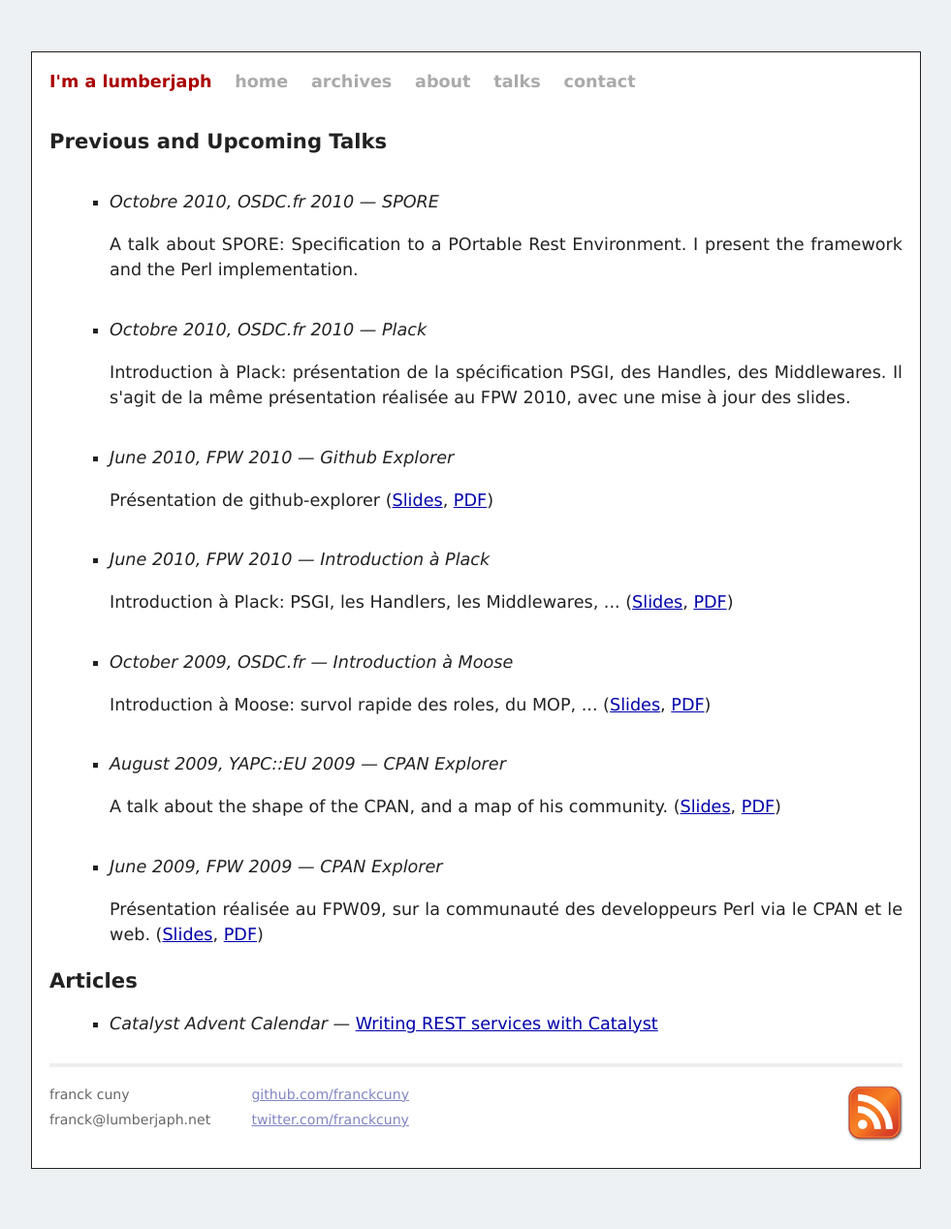
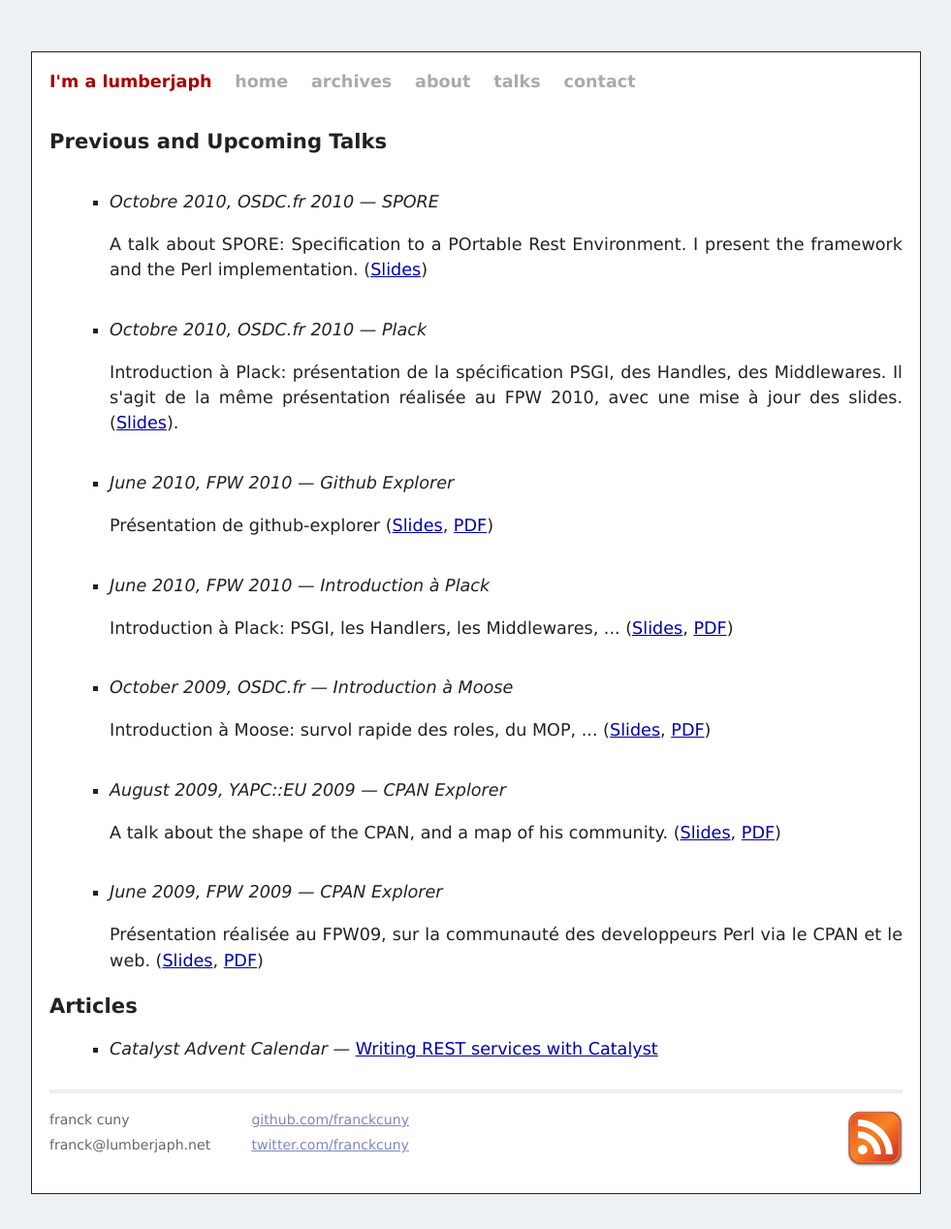
Before and after one commit to jacomyal/franckcuny.github.com, a Jekyll site: the page built from talks/index.html, in a window 1280 px wide. Shown: the whole page at 97% size, without its empty margins (149-1130 px from the left). Built offline with Jekyll 4.4.1, drawn with Linux system fonts in a browser that asks for light colours; some web fonts are replaced; before the commit the page ends 1241 px from its top, so only the background shows below that.

Commit message:
update talks

```diff
--- a/talks/index.html
+++ b/talks/index.html
@@ -7,13 +7,13 @@
   <li><article itemscope itemtype="http://data-vocabulary.org/Event" class="talk">
       <em itemprop="summary">Octobre 2010, OSDC.fr 2010 &#8212; SPORE</em>
       <p itemprop="description" class="talkdesc">
-        A talk about SPORE: Specification to a POrtable Rest Environment. I present the framework and the Perl implementation.
+        A talk about SPORE: Specification to a POrtable Rest Environment. I present the framework and the Perl implementation. (<a href="http://www.slideshare.net/franckcuny/spore">Slides</a>)
       </p>
   </article></li>
   <li><article itemscope itemtype="http://data-vocabulary.org/Event" class="talk">
       <em itemprop="summary">Octobre 2010, OSDC.fr 2010 &#8212; Plack</em>
       <p itemprop="description" class="talkdesc">
-        Introduction à Plack: présentation de la spécification PSGI, des Handles, des Middlewares. Il s'agit de la même présentation réalisée au FPW 2010, avec une mise à jour des slides.
+        Introduction à Plack: présentation de la spécification PSGI, des Handles, des Middlewares. Il s'agit de la même présentation réalisée au FPW 2010, avec une mise à jour des slides. (<a href="http://www.slideshare.net/franckcuny/plack-et-les-middleware">Slides</a>).
       </p>
   </article></li>
   <li><article itemscope itemtype="http://data-vocabulary.org/Event" class="talk">
```
